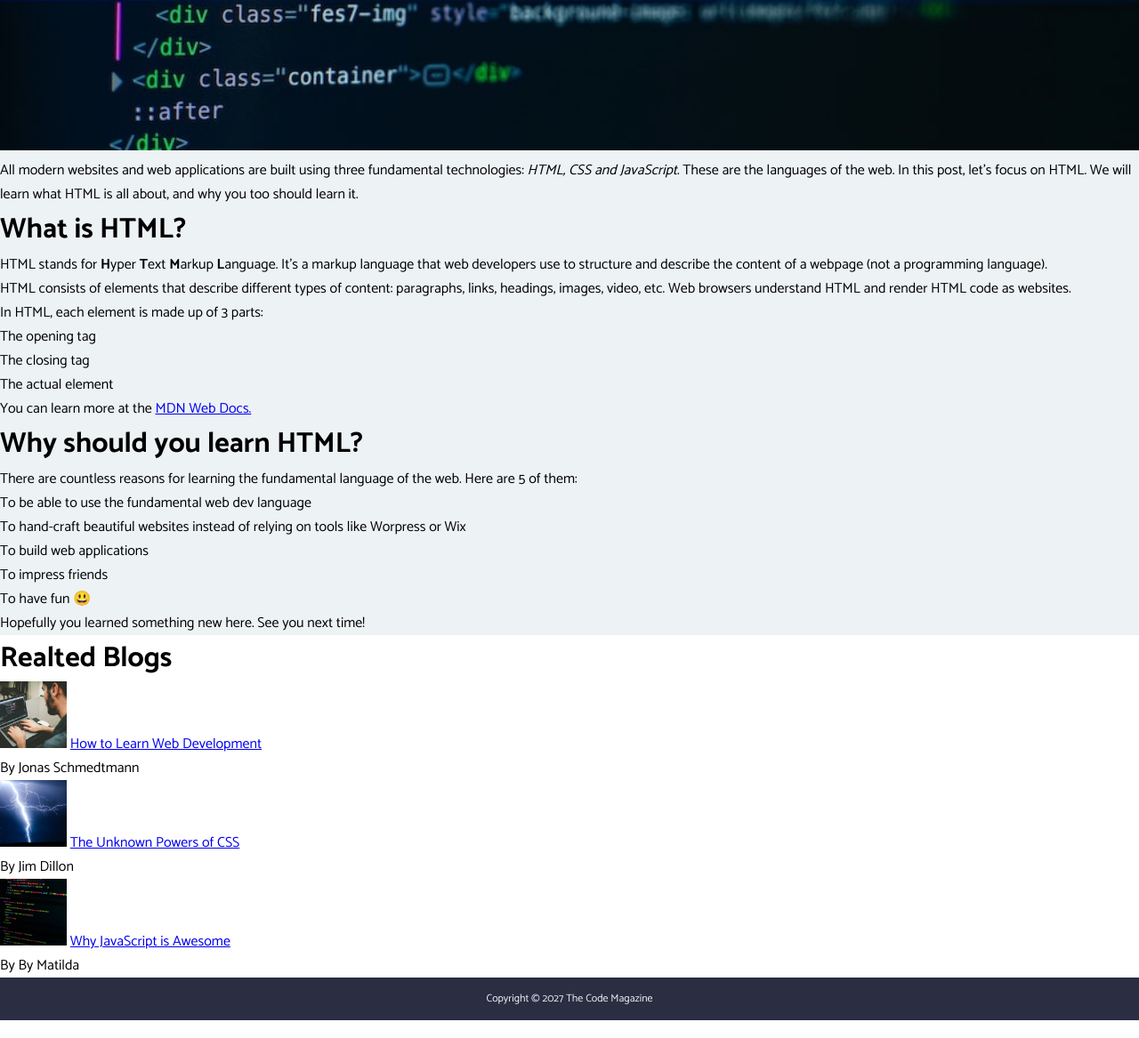
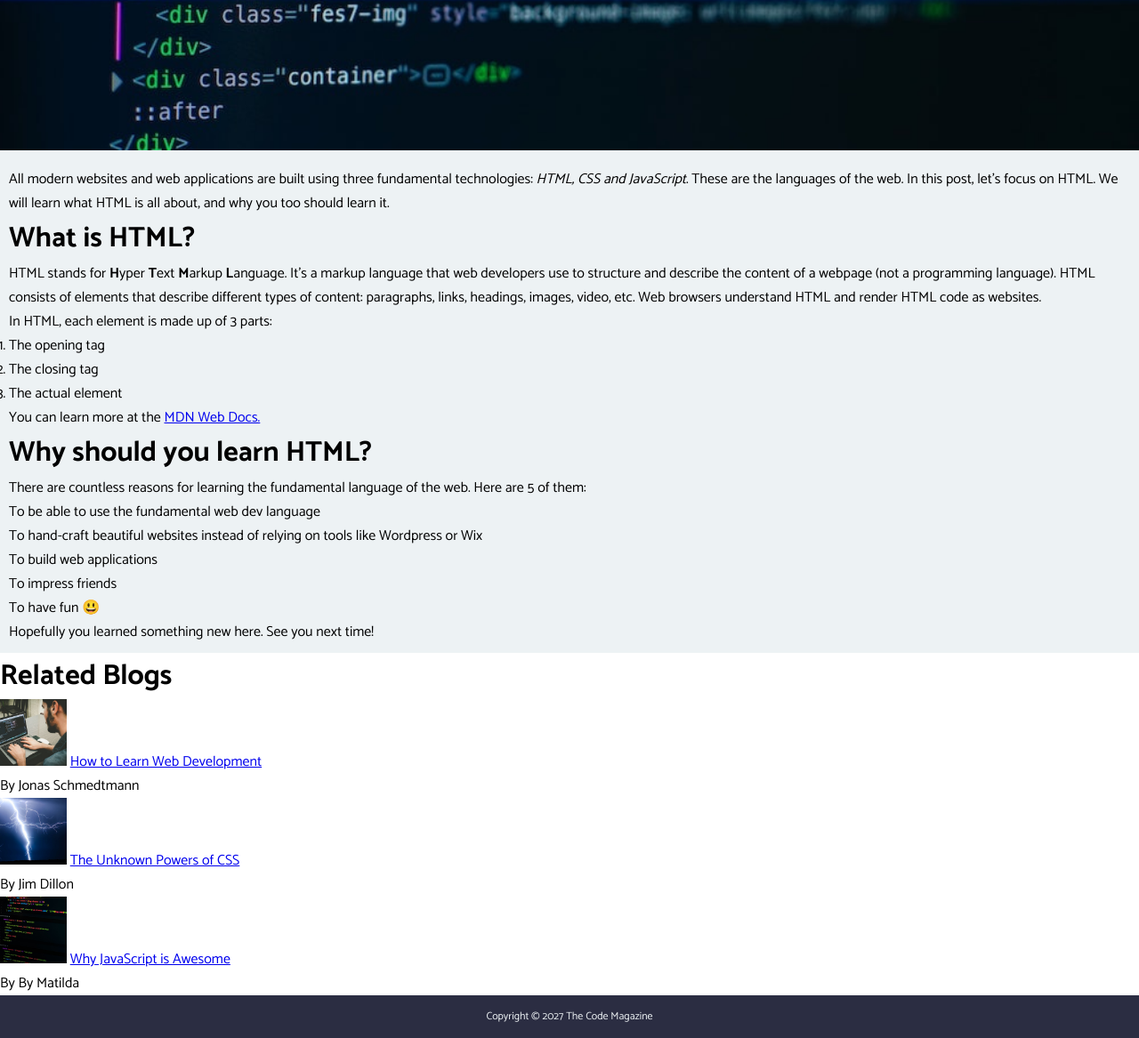
Before and after one commit to UmangShandilya/Front-End-Projects, a plain HTML site: page Web Magzine Projct/index.html in a window 1280 px wide. Shown: the part 627-1794 px from the top of the page at 89% size. Drawn offline with Linux system fonts and the light colour scheme.

Commit message:
Uploaded

```diff
--- a/Web Magzine Projct/index.html
+++ b/Web Magzine Projct/index.html
@@ -47,6 +47,7 @@
         />
       </header>
 
+      <section>
         <p>
           All modern websites and web applications are built using three
           fundamental technologies: <em>HTML, CSS and JavaScript</em>. These are
@@ -61,13 +62,13 @@
           <strong>L</strong>anguage. It's a markup language that web developers
           use to structure and describe the content of a webpage (not a
           programming language).
-      </p>
-      <p>
+
           HTML consists of elements that describe different types of content:
           paragraphs, links, headings, images, video, etc. Web browsers understand
           HTML and render HTML code as websites.
         </p>
 
+        <p>
         In HTML, each element is made up of 3 parts:
         <ol>
           <li>The opening tag</li>
@@ -80,7 +81,7 @@
           target="_blank"
           >MDN Web Docs.</a
         >
-
+        </p>
         <h3>Why should you learn HTML?</h3>
 
         There are countless reasons for learning the fundamental language of the
@@ -89,7 +90,7 @@
           <li>To be able to use the fundamental web dev language</li>
           <li>
             To hand-craft beautiful websites instead of relying on tools like
-          Worpress or Wix
+            Wordpress or Wix
           </li>
           <li>To build web applications</li>
           <li>To impress friends</li>
@@ -98,10 +99,12 @@
 
         <p>Hopefully you learned something new here. See you next time!</p>
         <!--Blog Post End-->
+      </section>
+
     </article>
 
     <aside>
-      <h3>Realted Blogs</h3>
+      <h3>Related Blogs</h3>
 
       <ul id="related_blog_list">
         <li>
--- a/Web Magzine Projct/style.css
+++ b/Web Magzine Projct/style.css
@@ -72,6 +72,11 @@ h2 {
   border-radius: 30px;
 }
 
+section
+{
+  padding: 10px;
+}
+
 h3 {
   font-size: 32px;
 }
```
Lines whose indentation alone changed are shown as unchanged.
